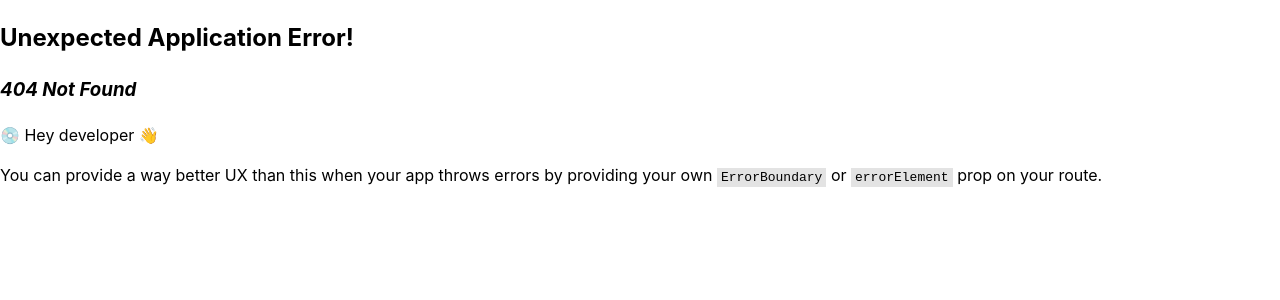
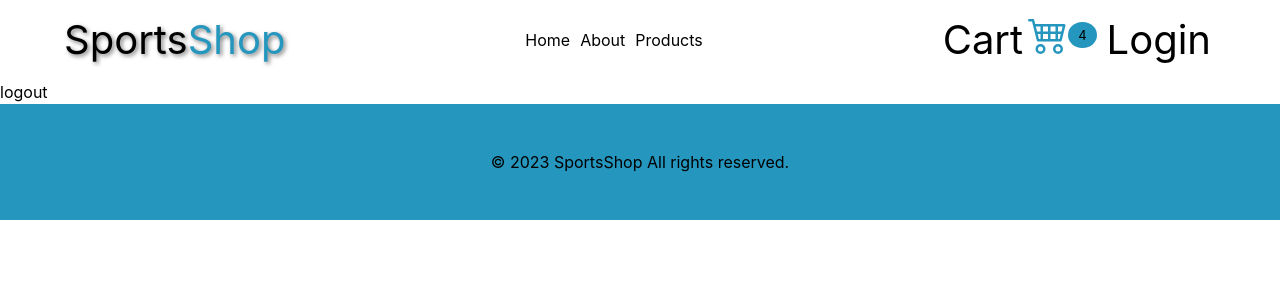
Before and after one commit to SARPAINe/Mern-sports-shop, a React (Vite) app in the folder client/: page /logout in a window 1280 px wide. Before the commit this address had no page. Shown: the top 300 px of the page. Built offline with nearby package versions, Linux system fonts and the light colour scheme; no server answers.

Commit message:
logout button works but action doesn't work if it is not in the route

```diff
--- a/client/src/App.jsx
+++ b/client/src/App.jsx
@@ -8,17 +8,27 @@ import { productDetailLoader } from "../src/pages/ProductDetail";
 import { action } from "../src/components/Auth/LoginForm";
 import ProductDetail from "./pages/ProductDetail";
 import Login from "./pages/Login";
+import Logout from "./components/Auth/Logout";
+import { tokenLoader } from "./util/auth";
+import { action as logoutAction } from "./components/Auth/Logout";
 
 const router = createBrowserRouter([
     {
         path: "/",
         element: <RootLayout />,
+        loader: tokenLoader,
+        action: logoutAction,
         children: [
             { index: true, element: <Home /> },
             {
                 path: "login",
                 element: <Login></Login>,
                 action: action,
+            },
+            {
+                path: "logout",
+                element: <Logout></Logout>,
+                action: logoutAction,
             },
             {
                 path: "about",
--- a/client/src/components/Auth/LoginForm.jsx
+++ b/client/src/components/Auth/LoginForm.jsx
@@ -24,6 +24,11 @@ const LoginForm = () => {
     if (isEmailValid && isPasswordValid) {
         formIsValid = true;
     }
+
+    const loginSubmitHandler = (event) => {
+        event.preventDefault();
+        console.log(enteredEmail, enteredPassword);
+    };
 
     return (
         <>
--- /dev/null
+++ b/client/src/components/Auth/Logout.jsx
@@ -0,0 +1,30 @@
+import { useSubmit, json, redirect } from "react-router-dom";
+
+const Logout = () => {
+    let submit = useSubmit();
+    // submit(null, { method: "delete", action: "/logout" });
+    return <div>logout</div>;
+};
+export default Logout;
+export const action = async ({ params, request }) => {
+    let url = "http://localhost:5000/api/v1/auth/logout";
+
+    const response = await fetch(url, {
+        method: request.method,
+        headers: { "Content-Type": "application/json" },
+        // body: JSON.stringify(loginData),
+        credentials: "include",
+    });
+
+    if (response.status === 422) {
+        console.log(response);
+        return response;
+    }
+
+    if (!response.ok) {
+        console.log(response);
+        throw json({ message: "Could not logout." }, { status: 500 });
+    }
+
+    return redirect("/");
+};
--- a/client/src/components/Layout/Header.jsx
+++ b/client/src/components/Layout/Header.jsx
@@ -8,16 +8,12 @@ import UsernameContext from "./UsernameContext";
 
 const Header = (props) => {
     const location = useLocation();
-    const path = location.pathname;
-    const [userName, setUserName] = useState();
     return (
-        <UsernameContext.Provider value={{ userName, setUserName }}>
-            <header className={`${classes.header} ${classes.test}`}>
-                <Logo />
-                <Navbar />
-                <Profile />
-            </header>
-        </UsernameContext.Provider>
+        <header className={`${classes.header} ${classes.test}`}>
+            <Logo />
+            <Navbar />
+            <Profile />
+        </header>
     );
 };
 export default Header;
--- a/client/src/components/Layout/RootLayout.jsx
+++ b/client/src/components/Layout/RootLayout.jsx
@@ -6,6 +6,7 @@ const RootLayout = (props) => {
         <>
             <Header></Header>
             <main>
+                {console.log("reloaded")}
                 <Outlet></Outlet>
             </main>
             <Footer />
--- a/client/src/components/Layout/User.jsx
+++ b/client/src/components/Layout/User.jsx
@@ -1,12 +1,12 @@
 import classes from "./User.module.css";
-import { Link } from "react-router-dom";
+import { Link, useSubmit } from "react-router-dom";
 import axios from "axios";
-import { useContext, useEffect, useState } from "react";
+import { useEffect, useState } from "react";
 import _ from "lodash";
-import UsernameContext from "./UsernameContext";
 const User = () => {
-    const { userName, setUserName } = useContext(UsernameContext);
+    const [userName, setUserName] = useState();
     const [userId, setUserId] = useState();
+    const submit = useSubmit();
     useEffect(() => {
         const showMe = async () => {
             let res = await axios.get(
@@ -21,6 +21,11 @@ const User = () => {
         showMe();
         console.log("Entered");
     }, [userName]);
+
+    const logoutHandler = () => {
+        submit(null, { method: "delete" });
+    };
+
     const userContent = userName ? (
         <div className={classes.user_container}>
             <div className={classes.profile}>
@@ -29,7 +34,10 @@ const User = () => {
                 </Link>
             </div>
             <div>
-                <Link to="/logout">Logout</Link>
+                {/* <Link to="/logout" onClick={logoutHandler}>
+                    Logout
+                </Link> */}
+                <button onClick={logoutHandler}>Logout</button>
             </div>
         </div>
     ) : (
--- /dev/null
+++ b/client/src/util/auth.jsx
@@ -0,0 +1,7 @@
+export const tokenLoader = () => {
+    document.cookie = "username=John Doe";
+    const allcookies = document.cookie;
+    console.log(document.cookie);
+    console.log("test");
+    return null;
+};
```
